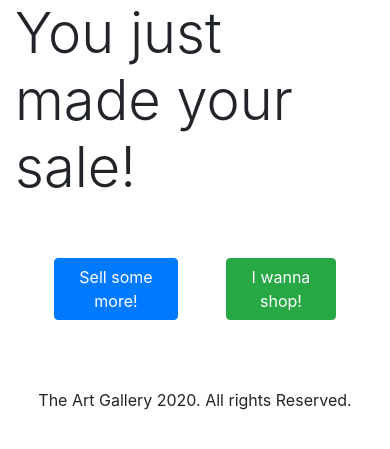
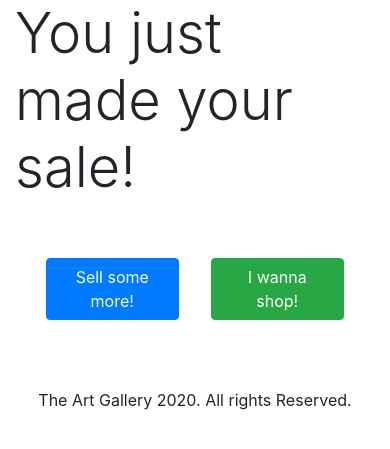
Before and after one commit to hassansuhaib/theartgallery, a Flask app: page /sold in a window 390 px wide. Shown: the part 306-755 px from the top of the page. Run offline with Flask 2, Linux system fonts and the light colour scheme; a user stored in the database is signed in; some libraries are stand-ins or nearby versions.

Commit message:
Some bug fixes

```diff
--- a/main.py
+++ b/main.py
@@ -143,7 +143,7 @@ def register():
                             username, hashed, firstName, lastName, country))
                         con.commit()
                     else:
-                        return message("This username is already exists. Please try another one!")
+                        return message("This username already exists. Please try another one!")
         return redirect("/login")
 
 
@@ -368,7 +368,7 @@ def cart():
             total = int(request.form.get("total"))
             if not total:
                 return message("No value in total!")
-            if total > cash:
+            elif total > cash:
                 return message("You don't have enough funds for the puchase!")
             else:
                 db.execute(f"UPDATE users SET cash = {cash - total} WHERE id = {session['user_id']}")
--- a/templates/login.html
+++ b/templates/login.html
@@ -10,10 +10,10 @@
             background-image: url({{ url_for('static', filename='images/login.jpg') }});">
             <h2 class="display-3 font-weight-bold" style="color:white;">Login</h2>
         </div>
-        <div id="login-form" class="container col-8 col-sm-6 col-lg-3 mt-5">
+        <div id="login-form" class="container col-8 col-sm-6 col-lg-3 my-5">
             <form action="/login" method="post">
                 <div class="form-group">
-                    <label for="inputName">Username</label>
+                    <label for="inputName">Username:</label>
                     <input type="text" name="username" class="form-control" id="inputName" aria-describedby="emailHelp" required>
 
                 </div>
--- a/templates/register.html
+++ b/templates/register.html
@@ -10,7 +10,7 @@ Register
             background-image: url({{ url_for('static', filename='images/register.jpg') }});">
         <h2 class="display-3 font-weight-bold" style="color:white;">Register</h2>
     </div>
-    <div id="register-form" class="container col-8 col-sm-6 col-lg-4 col-xl-3 mt-5">
+    <div id="register-form" class="container col-8 col-sm-6 col-lg-4 col-xl-3 my-5">
         <form action="/register" method="post">
             <div class="form-row">
                 <div class="form-group col-md-6">
--- a/templates/sold.html
+++ b/templates/sold.html
@@ -16,8 +16,8 @@ Sold!
                 <div class="jumbotron-fluid mt-5 py-5 d-flex flex-column justify-content-center align-items-center">
                     <h1 class="display-4">You just made your sale!</h1>
                     <div class="container d-flex justify-content-center">
-                        <a class="btn btn-primary mt-5 px-2 mx-4" href="/sell">Sell some more!</a>
-                        <a class="btn btn-success mt-5 px-2 mx-4" href="/buy">I wanna shop!</a>
+                        <a class="btn btn-primary mt-5 px-2 mx-3" href="/sell">Sell some more!</a>
+                        <a class="btn btn-success mt-5 px-3 mx-3" href="/buy">I wanna shop!</a>
                     </div>
                 </div>
             </div>
```
Also changed, not shown: gallery.db.
